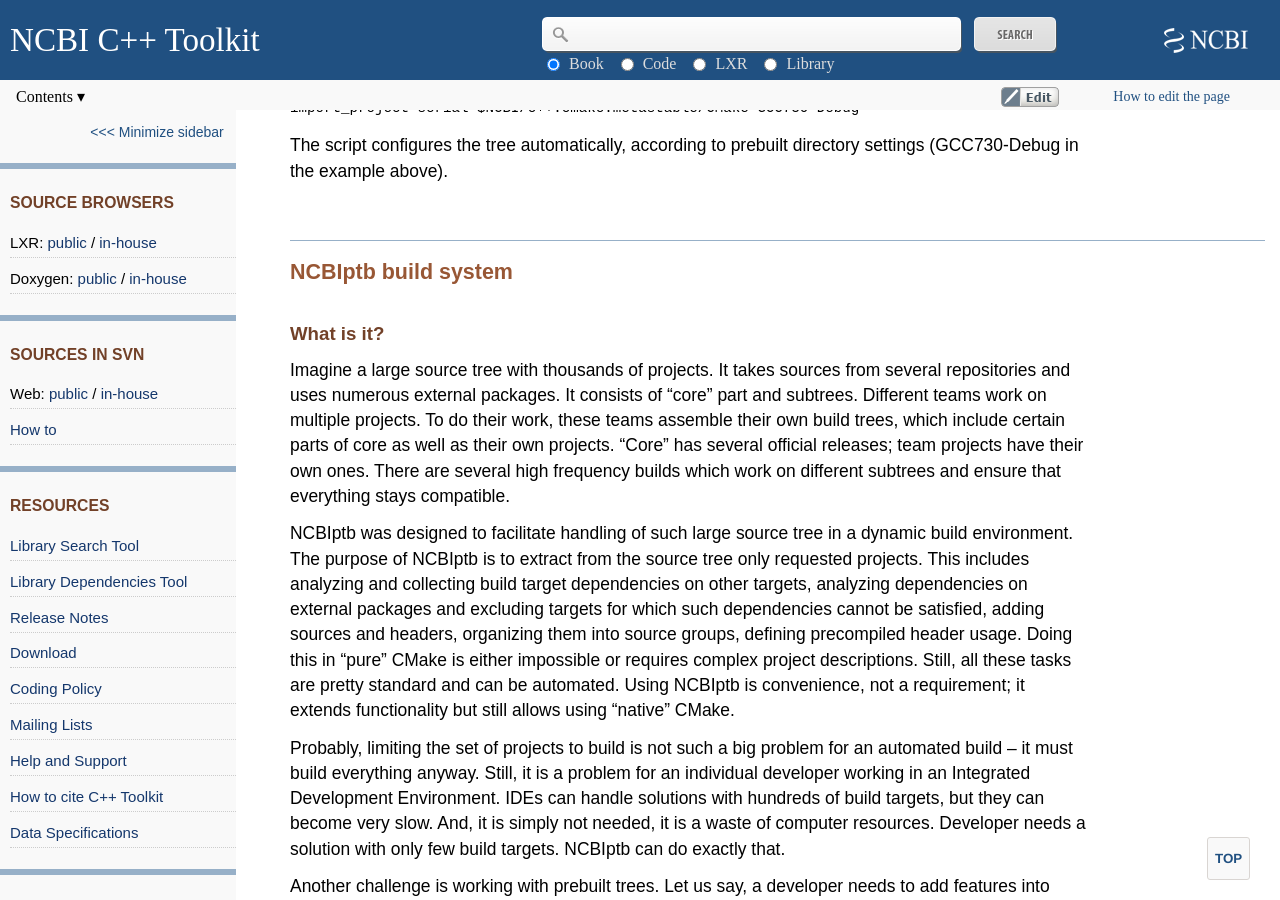
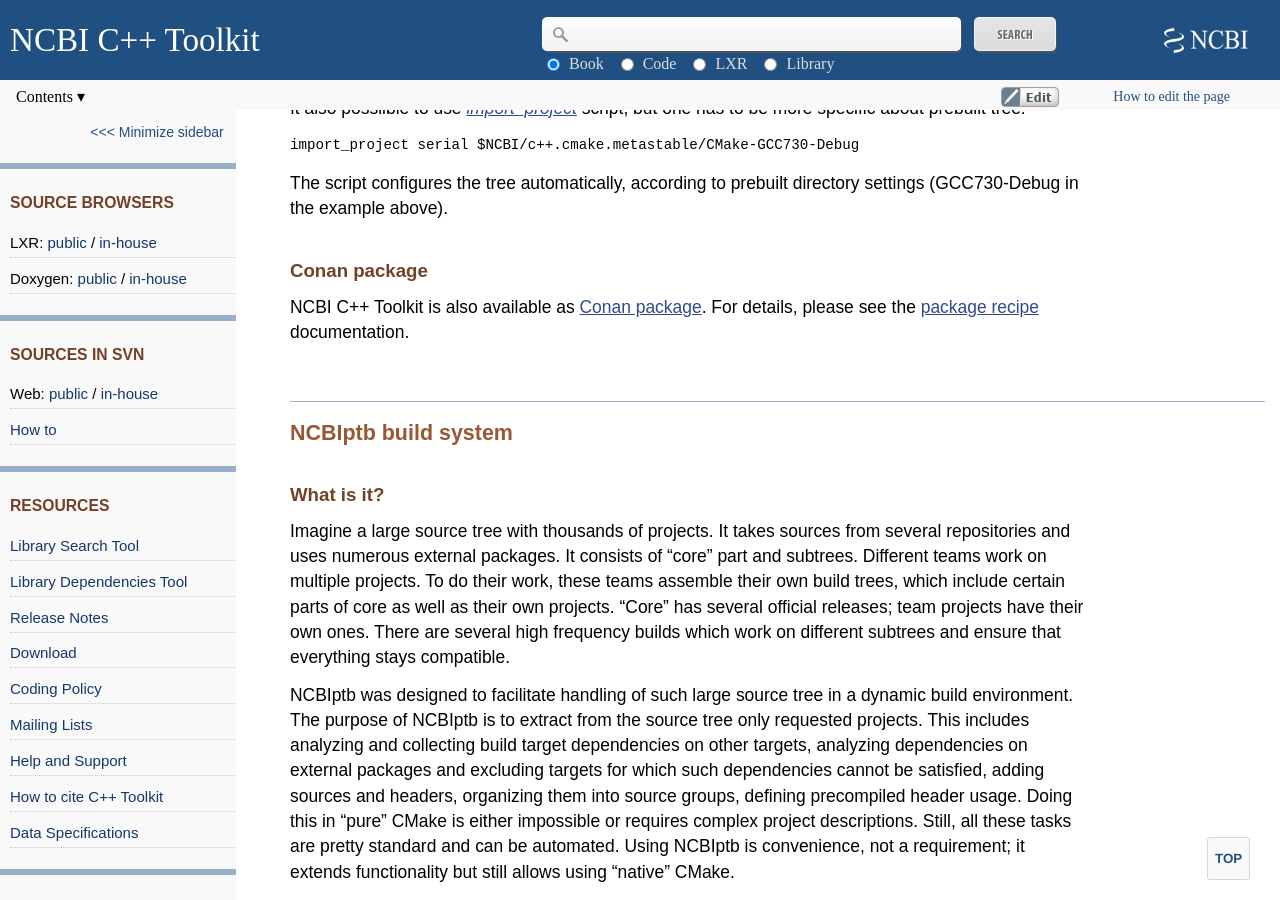
Before and after one commit to ncbi/cxx-toolkit, a Jekyll site: the page built from pages/ch_cmconfig.md, in a window 1280 px wide and 900 px high, scrolled down 4761 px. Built offline with Jekyll 4.4.1, drawn with Linux system fonts in a browser that asks for light colours.

Commit message:
Update ch_cmconfig.md

```diff
--- a/pages/ch_cmconfig.md
+++ b/pages/ch_cmconfig.md
@@ -28,6 +28,8 @@
     -   [Create new project](#ch_cmconfig._new_prebuilt)
 
     -   [Import project](#ch_cmconfig._import_prebuilt)
+
+    -   [Conan package](#ch_cmconfig._Conan_prebuilt)
 
 -   [NCBIptb build system](#ch_cmconfig._NCBIptb)
 
@@ -207,6 +209,12 @@
     import_project serial $NCBI/c++.cmake.metastable/CMake-GCC730-Debug
 
 The script configures the tree automatically, according to prebuilt directory settings (GCC730-Debug in the example above).
+
+<a name="ch_cmconfig._Conan_prebuilt"></a>
+
+### Conan package
+
+NCBI C++ Toolkit is also available as [Conan package](https://conan.io/center/ncbi-cxx-toolkit-public). For details, please see the [package recipe](https://github.com/ncbi/ncbi-cxx-toolkit-conan) documentation.
 
 <a name="ch_cmconfig._NCBIptb"></a>
 
```
